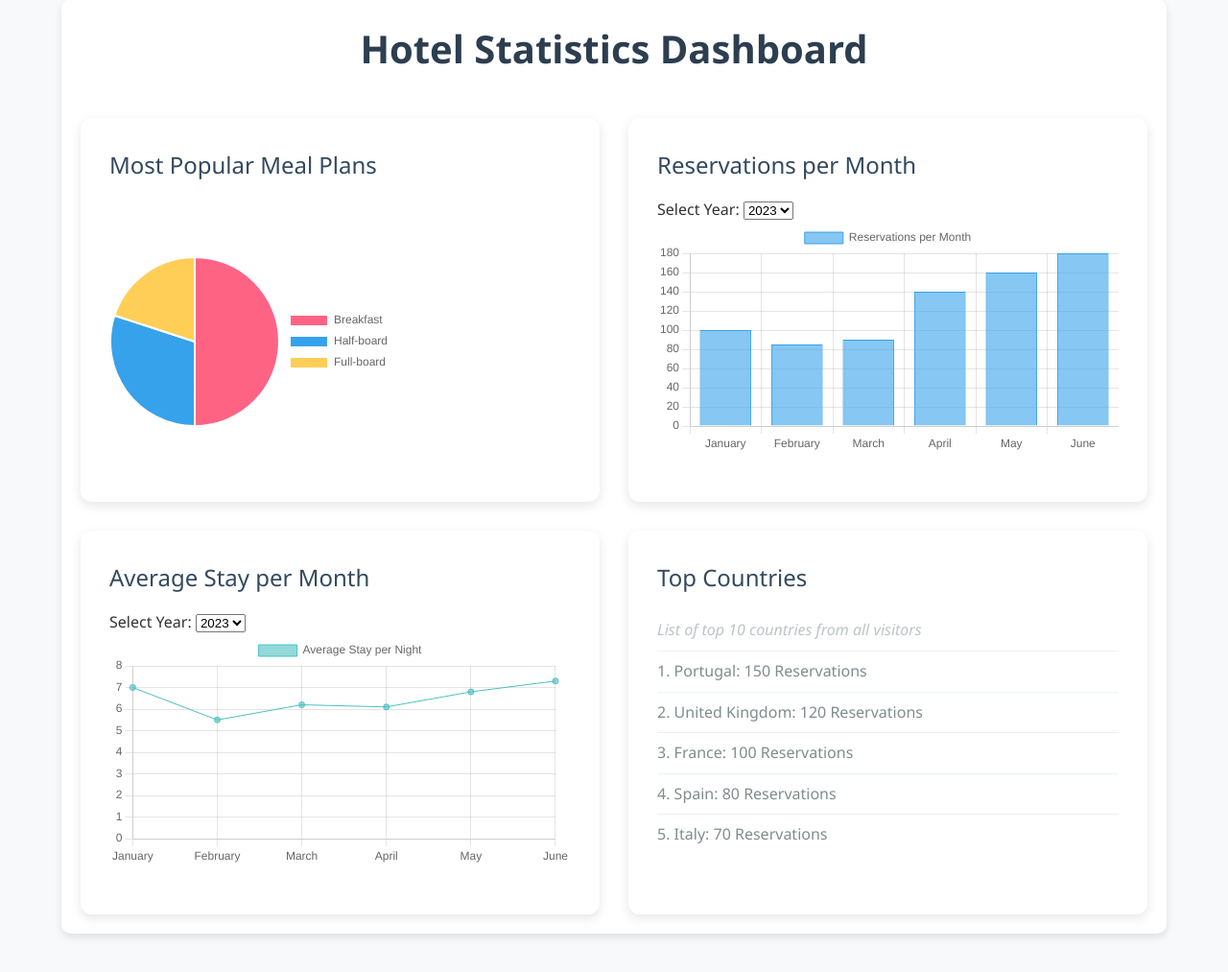
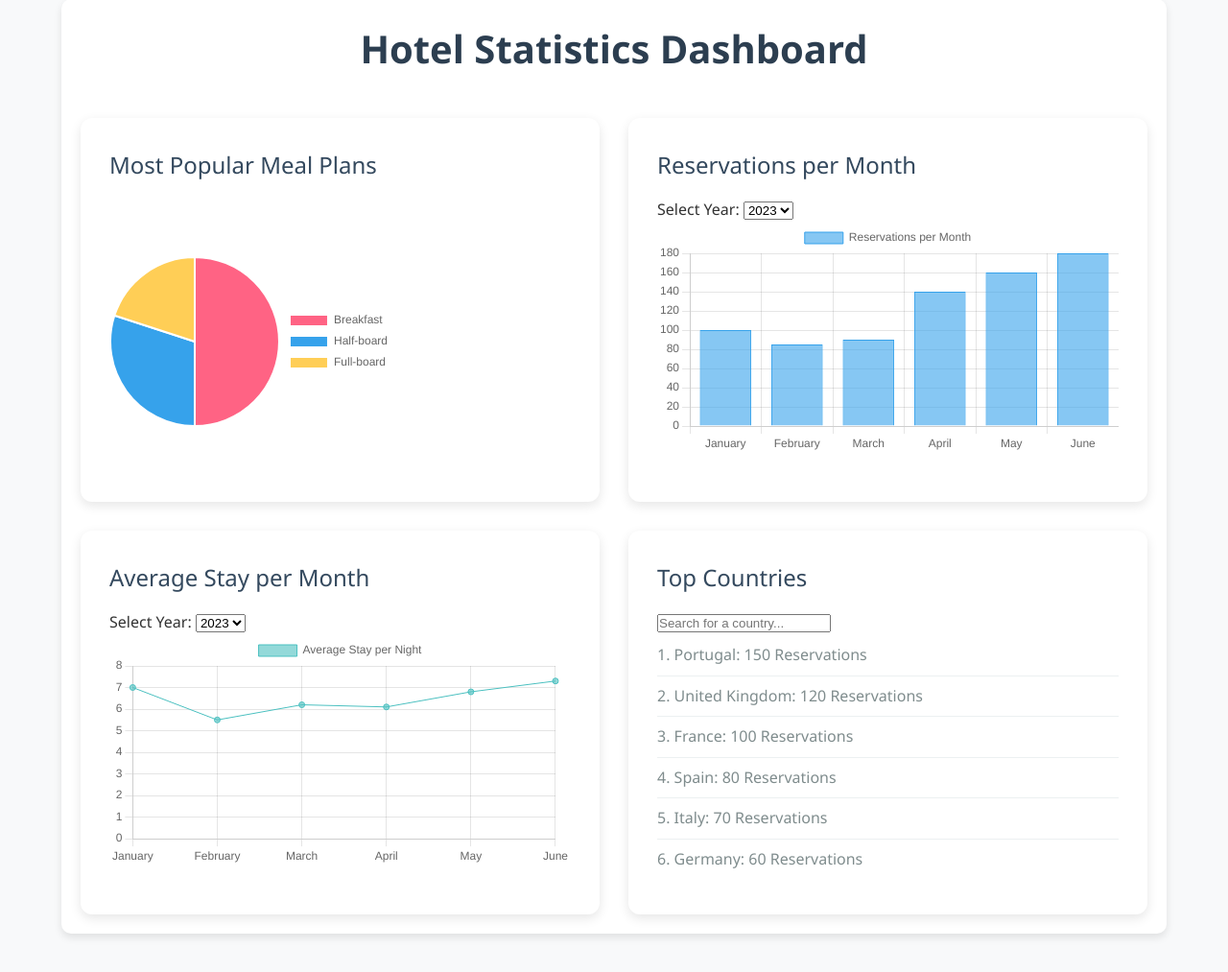
Before and after one commit to KrsticevicM/hotel-stats, a Django app: page / in a window 1280 px wide. Shown: the part 41-1054 px from the top of the page at 96% size. Run offline with Django 5.2, Linux system fonts and the light colour scheme.

Commit message:
Added search input for searching countries

```diff
--- a/hotel_system/hotel_stats/static/js/dashboard.js
+++ b/hotel_system/hotel_stats/static/js/dashboard.js
@@ -200,7 +200,10 @@ document.addEventListener("DOMContentLoaded", function () {
 });
 
 document.addEventListener("DOMContentLoaded", function() {
-    // Example mock data (replace with data from GraphDB)
+    const countriesList = document.querySelector('#topCountries ul');
+    const countrySearchInput = document.querySelector('#countrySearch');
+
+    // Example mock data (replace with data from GraphDB when ready)
     const countriesData = [
         { country: 'Portugal', count: 150 },
         { country: 'United Kingdom', count: 120 },
@@ -224,20 +227,37 @@ document.addEventListener("DOMContentLoaded", function() {
         { country: 'Egypt', count: 2 },
     ];
 
-    // Populating "Top Countries"
-    const countriesList = document.querySelector('#topCountries ul'); // Correct selector for ul
-    console.log(countriesList); // Make sure it's selecting the ul
+    // Function to populate the country list
+    function populateCountries(countries) {
+        countriesList.innerHTML = '';  // Clear the list before populating
 
-    countriesData.forEach((data, index) => {
+        countries.forEach((data, index) => {
             const li = document.createElement('li');
             li.textContent = `${index + 1}. ${data.country}: ${data.count} Reservations`;
             countriesList.appendChild(li);
         });
 
         // Setting max-height and enabling scrolling
-    var maxHeight = 250;  // Define the max height for the scrollable area
+        const maxHeight = 250;
         if (countriesList.scrollHeight > maxHeight) {
-        countriesList.style.maxHeight = maxHeight + "px";  // Apply the max height
-        countriesList.style.overflowY = "auto";  // Enable vertical scrolling
+            countriesList.style.maxHeight = maxHeight + "px";
+            countriesList.style.overflowY = "auto";
         }
+    }
+
+    // Search functionality
+    countrySearchInput.addEventListener('input', function() {
+        const searchTerm = countrySearchInput.value.toLowerCase();
+
+        // Filter countries based on the search term (case-insensitive)
+        const filteredCountries = countriesData.filter(data =>
+            data.country.toLowerCase().includes(searchTerm)
+        );
+
+        // Populate the countries list with filtered data
+        populateCountries(filteredCountries);
     });
+
+    // Initially populate the list with all countries
+    populateCountries(countriesData);
+});
--- a/hotel_system/hotel_stats/templates/dashboard.html
+++ b/hotel_system/hotel_stats/templates/dashboard.html
@@ -48,6 +48,7 @@
 
             <div class="stats-card" id="topCountries">
                 <h3>Top Countries</h3>
+                <input type="text" id="countrySearch" placeholder="Search for a country..." />
                 <ul>
                     <li class="placeholder">List of top 10 countries from all visitors</li>
                 </ul>
```
Lines whose indentation alone changed are shown as unchanged.
